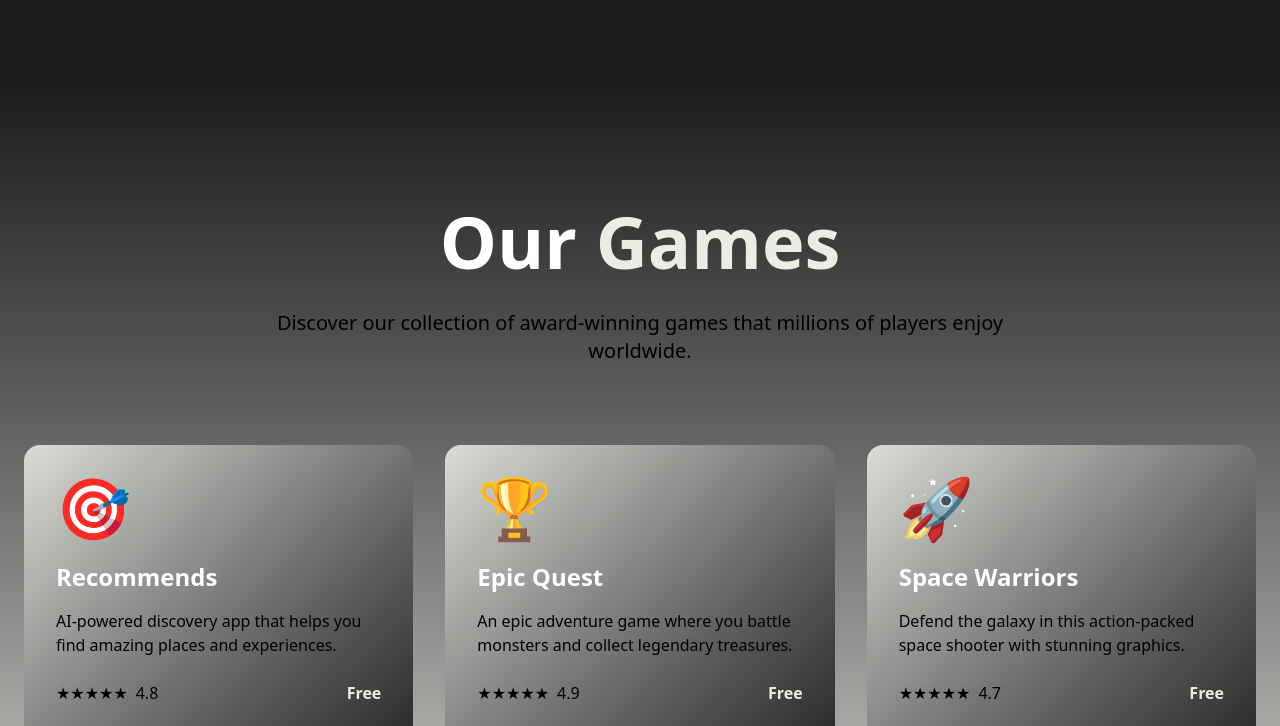
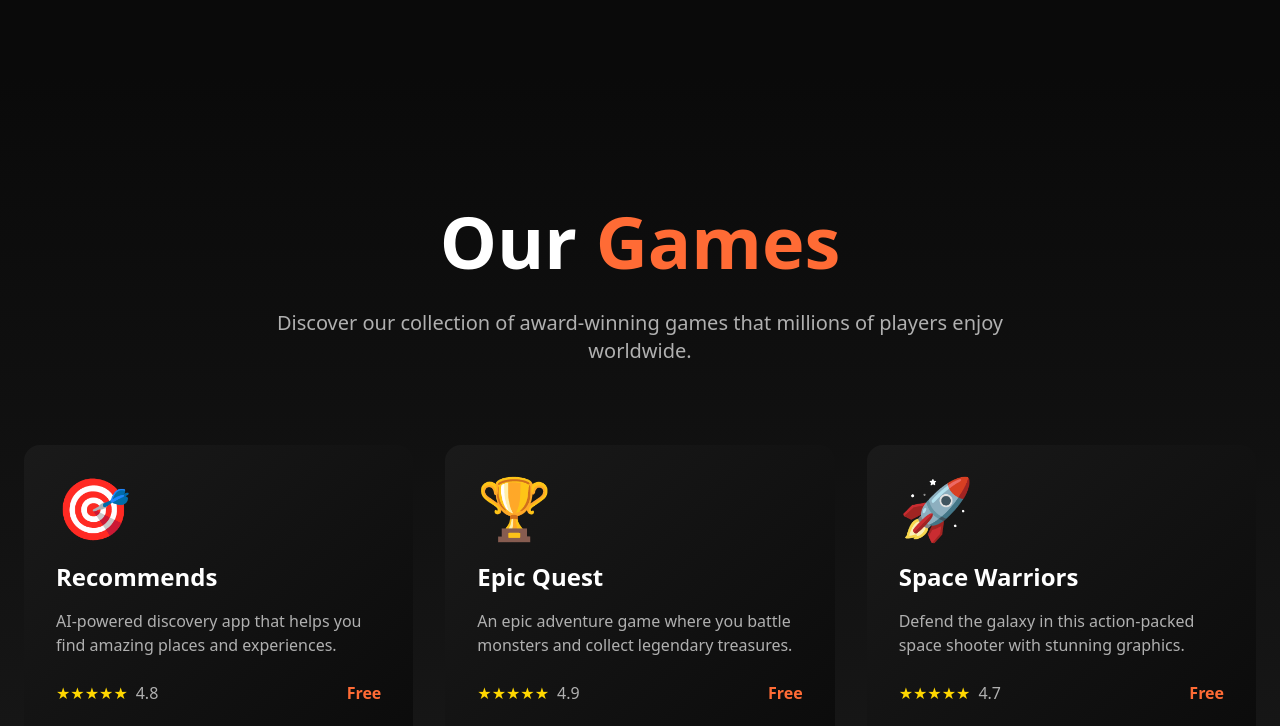
Before and after one commit to Nimzyow/sneakynuts, an Astro site: page / in a window 1280 px wide. Shown: the part 723-1449 px from the top of the page. Built offline with nearby package versions, Linux system fonts and the light colour scheme; Astro itself is replaced by a stand-in of ours.

Commit message:
more work done

```diff
--- a/src/styles/globals.css
+++ b/src/styles/globals.css
@@ -1,9 +1,25 @@
 @import "tailwindcss";
 
 :root {
-  --color-primary:   #1C1C1C;
-  --color-secondary: #DADDD8;
-  --color-accent:    #ECEBE4;
-  --color-highlight: #EEF0F2;
-  --color-dark:      #FAFAFF;
+  /* Primary Gaming Colors */
+  --color-primary: #0A0A0A;
+  --color-secondary: #1A1A1A;
+  --color-accent: #FF6B35;
+  --color-highlight: #4ECDC4;
+  --color-gold: #FFD700;
+  --color-purple: #9B59B6;
+  --color-pink: #E91E63;
+  --color-blue: #3498DB;
+  --color-green: #2ECC71;
+
+  /* Text Colors */
+  --color-text-primary: #FFFFFF;
+  --color-text-secondary: #B0B0B0;
+  --color-text-dark: #1A1A1A;
+
+  /* Gradients */
+  --gradient-primary: linear-gradient(135deg, #667eea 0%, #764ba2 100%);
+  --gradient-secondary: linear-gradient(135deg, #f093fb 0%, #f5576c 100%);
+  --gradient-gaming: linear-gradient(135deg, #4facfe 0%, #00f2fe 100%);
+  --gradient-dark: linear-gradient(135deg, #2c3e50 0%, #34495e 100%);
 }
```
